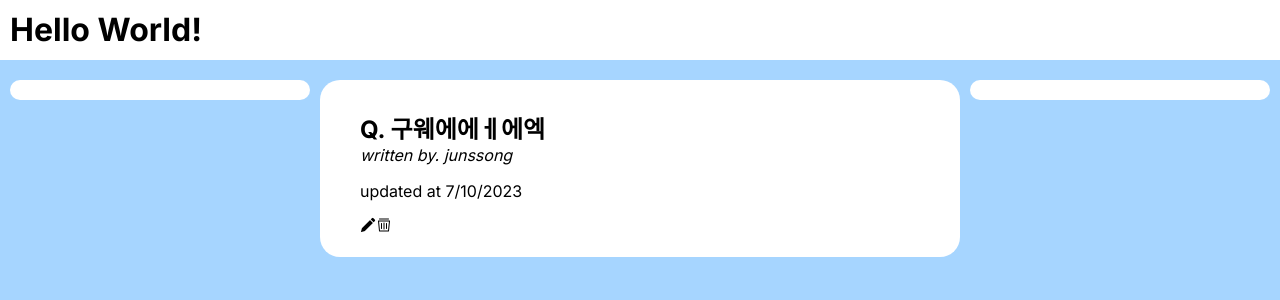
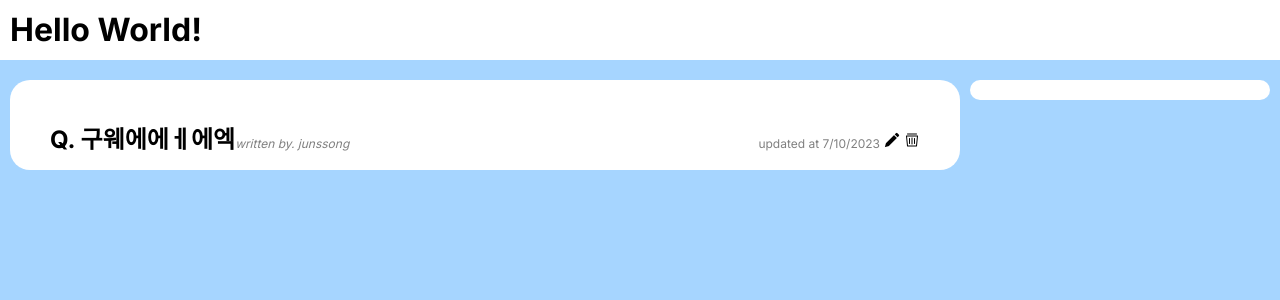
Before and after one commit to peer-42seoul/final-mission-C, a Next.js app in the folder front-end/: page /1/detail in a window 1280 px wide. Shown: the top 300 px of the page. Built offline with nearby package versions, Linux system fonts and the light colour scheme.

Commit message:
feat: Position post information in the layout

```diff
--- a/front-end/src/app/[id]/detail/page.module.css
+++ b/front-end/src/app/[id]/detail/page.module.css
@@ -1,6 +1,6 @@
 .main {
   display: grid;
-  grid-template-columns: 1fr 2fr 1fr;
+  grid-template-columns: 3fr 1fr;
 }
 
 .mainTread {
@@ -8,6 +8,7 @@
   flex-direction: column;
   align-items: center;
   justify-content: center;
+  /* margin-left: 10px; */
 }
 
 .mainTitle {
@@ -21,7 +22,7 @@
 .mainContent {
   background-color: white;
   border-radius: 20px;
-  margin: 0;
+  margin: 0 0 0 10px;
   /* width: 50vw; */
   padding: 20px;
 }
--- a/front-end/src/app/[id]/detail/page.tsx
+++ b/front-end/src/app/[id]/detail/page.tsx
@@ -47,7 +47,7 @@ const Page: React.FC<{ params: { id: string } }> = (props) => {
 
   return (
     <div className={Styles.main}>
-      <div className={Styles.sideMenu}></div>
+      {/* <div className={Styles.sideMenu}></div> */}
       <div className={Styles.mainThread}>
         <div className={Styles.mainContent}>
           <div className={Styles.mainTitle}>
--- a/front-end/src/components/detail/questionInfoDetail.module.css
+++ b/front-end/src/components/detail/questionInfoDetail.module.css
@@ -2,9 +2,10 @@
   display: flex;
   justify-content: space-between;
   flex-direction: row;
-  align-items: center;
-  font-size: 18px;
+  align-items: baseline;
+  /* font-size: 18px; */
   height: 20px;
+  width: 100%;
   padding: 5px 0;
   margin: 5px 0;
 }
@@ -13,54 +14,23 @@
   display: flex;
   justify-content: flex-start;
   flex-direction: row;
-  align-items: center;
+  align-items: baseline;
 }
 
 .questionInfo img {
   height: 1em;
+  padding: 0 0 0 0;
+  margin: 0 0 0 4px;
 }
 
 .questionInfo i {
-  font-size: 0.65em;
-  padding: 0.35em 5px 0 5px;
+  font-size: 0.75em;
+  /* padding: 0.35em 5px 0 5px; */
   color: grey;
 }
 
 .questionInfo .meta p {
   font-size: 0.75em;
-  padding: 5px;
+  /* padding: 5px; */
   color: grey;
 }
-
-.questionItem {
-  border-style: solid none none;
-  border-width: 1px;
-  border-color: lightgrey;
-  margin: 20px;
-  margin-bottom: 0;
-  padding: 10px 5px;
-  padding-bottom: 0;
-}
-
-.questionItem .category {
-  border-radius: 0px 10px 10px 0;
-}
-
-.questionItem .category:hover {
-  color: #45a7ff;
-  text-decoration: underline;
-  border-style: none solid solid none;
-  border-color: grey;
-  border-width: 0 0.1px 0.1px 0;
-  margin: 0 10px 0 0;
-  padding: 5px 15px 5px 0;
-}
-
-.questionContent {
-  color: #606060;
-}
-
-#createdAt {
-  /* padding: 0.25em 5px 0 5px; */
-  color: grey;
-}
--- a/front-end/src/components/detail/questionInfoDetail.tsx
+++ b/front-end/src/components/detail/questionInfoDetail.tsx
@@ -1,6 +1,5 @@
 "use client";
-import { log } from "console";
-import ImgButton from "../common/imgButton";
+import Styles from "./questionInfoDetail.module.css";
 
 const QuestionInfoDetailTop: React.FC<{
   title: string;
@@ -18,12 +17,12 @@ const QuestionInfoDetailTop: React.FC<{
     console.log("clicked!");
   };
   return (
-    <div>
-      <div>
+    <div className={Styles.questionInfo}>
+      <div className={Styles.meta}>
         <h2>Q. {props.title}</h2>
         <i>written by. {props.nickname}</i>
       </div>
-      <div>
+      <div className={Styles.meta}>
         <p>{dateInfo}</p>
         <img src={"/pen.png"} onClick={onClick} style={{ height: "1em" }} />
         <img
```
